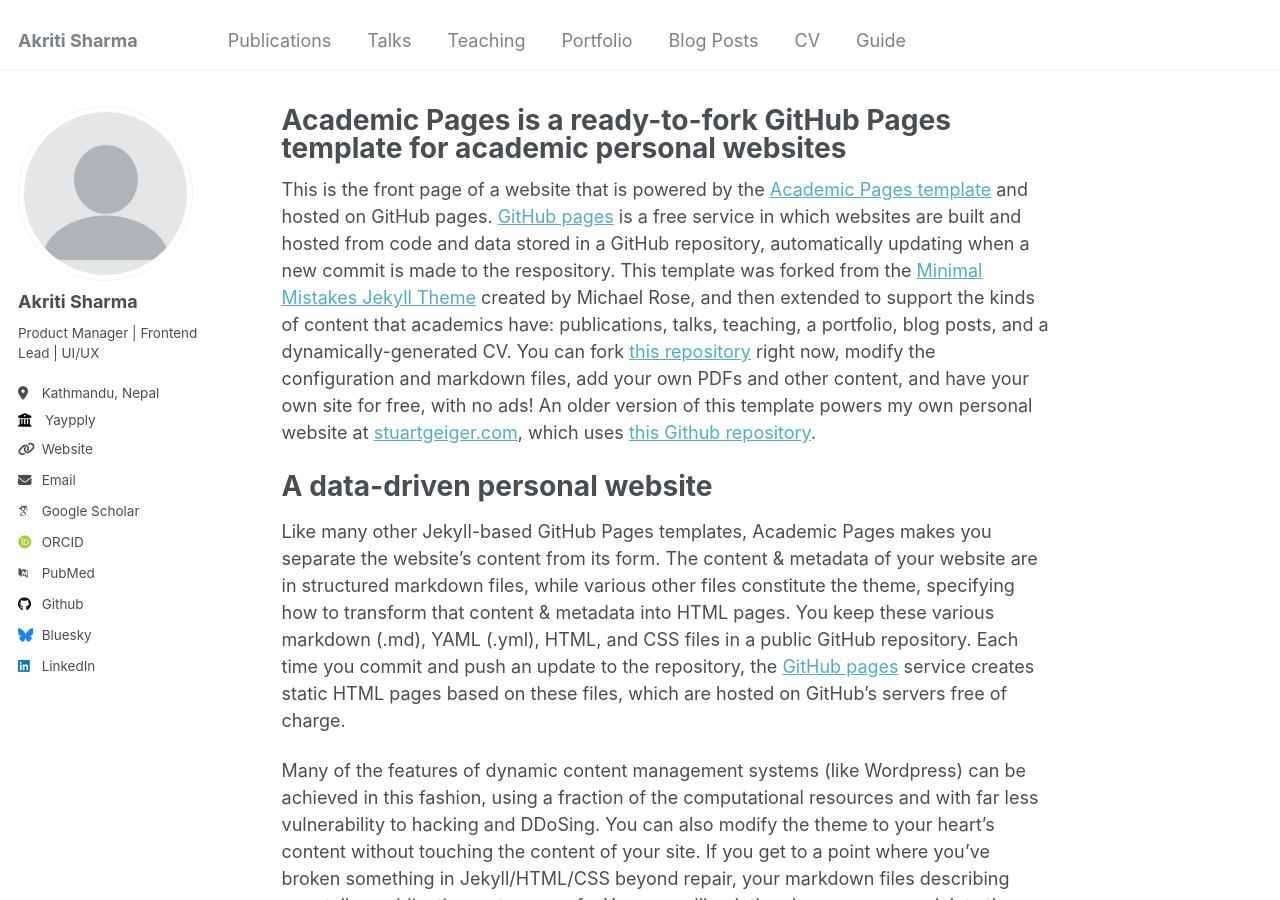
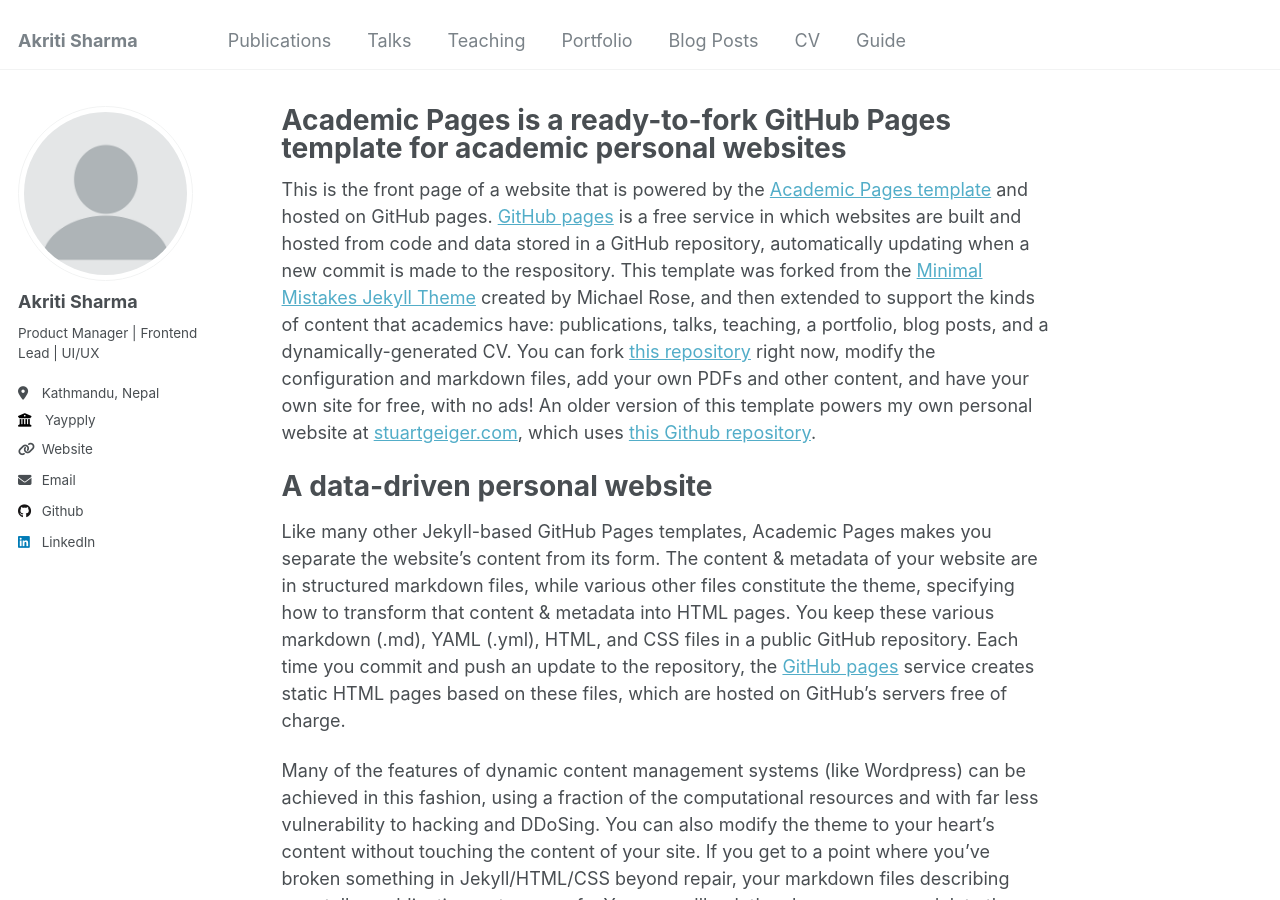
Before and after one commit to akritisharma22/akritisharma22.github.io, a Jekyll site: the page built from _pages/about.md, in a window 1280 px wide and 900 px high. Built offline with Jekyll 4.4.1, drawn with Linux system fonts in a browser that asks for light colours; some web fonts are replaced; some of the changed lines change nothing that is shown.

Commit message:
Update _config.yml

```diff
--- a/_config.yml
+++ b/_config.yml
@@ -27,16 +27,16 @@
   bio              : "Product Manager | Frontend Lead | UI/UX"
   location         : "Kathmandu, Nepal"
   employer         : "Yaypply"
-  uri              : "yaypply.com"
+  uri              : "https://yaypply.com"
   email            : "akritish47@gmail.com"
 
   # Academic websites
   arxiv            : # URL - Update with the correct link to your profile
-  googlescholar    : "https://scholar.google.com/citations?user=PS_CX0AAAAAJ"
+  # googlescholar    : "https://scholar.google.com/citations?user=PS_CX0AAAAAJ"
   impactstory      : # URL
-  orcid            : "http://orcid.org/yourorcidurl"
+  # orcid            : "http://orcid.org/yourorcidurl"
   semantic         : # URL
-  pubmed           : "https://www.ncbi.nlm.nih.gov/pubmed/?term=john+snow"
+  # pubmed           : "https://www.ncbi.nlm.nih.gov/pubmed/?term=john+snow"
   researchgate     : # URL
 
   # Repositories and software development
@@ -48,7 +48,7 @@
   stackoverflow    : # User number or user number and name (i.e., use "1" or "1/jeff-atwood")
 
   # Social media
-  bluesky          : "bsky.app" # Replace this with you Bluesky username
+  # bluesky          : "bsky.app" # Replace this with you Bluesky username
   facebook         : # Username
   flickr           : # Username
   foursquare       : # Username
```
